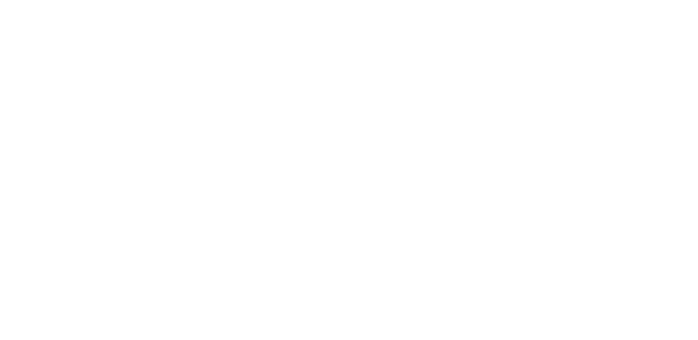
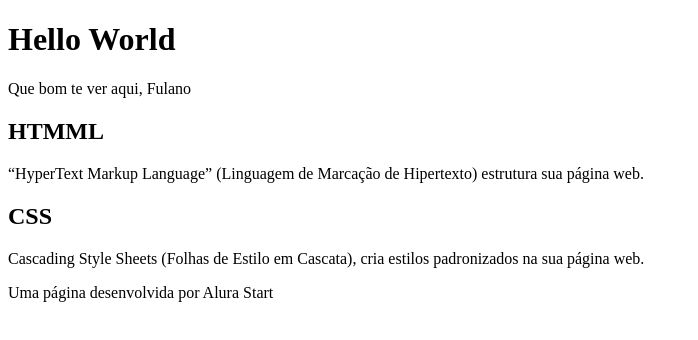
Before and after one commit to MUZYI/JOSECAMPOS, a plain HTML site: page index.html in a window 1280 px wide. Shown: the whole page, without its empty margins (0-698 px from the left). Drawn offline with Linux system fonts and the light colour scheme.

Commit message:
Desenvolvendo  página web

```diff
--- a/index.html
+++ b/index.html
@@ -7,6 +7,24 @@
     <title>Hello World</title>
 </head>
 <body>
+    <header>
+        <h1>Hello World</h1>
+        <p>Que bom te ver aqui, Fulano</p>
+    </header>
+
+<section>
+    <h2>HTMML</h2>
+        <p>“HyperText Markup Language” (Linguagem de Marcação de Hipertexto) estrutura sua página web.</p>
+
+    <h2>CSS</h2>
+    <p>Cascading Style Sheets (Folhas de Estilo em Cascata), cria estilos padronizados na sua página web.</p>
+</section>
+
+<footer>
+    <p>Uma página desenvolvida por Alura Start</p>
+
+
+</footer>
 
 </body>
 </html>
```
